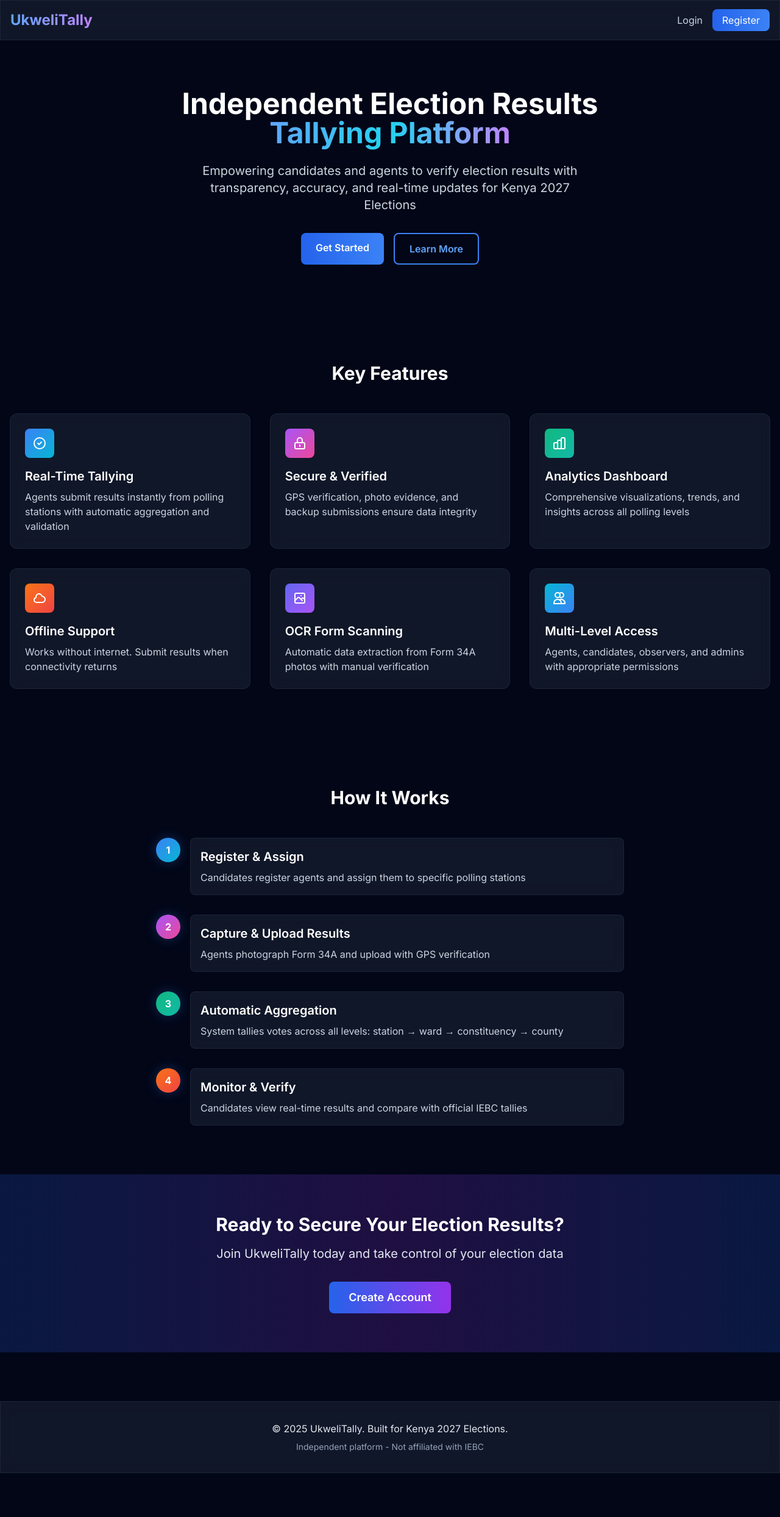
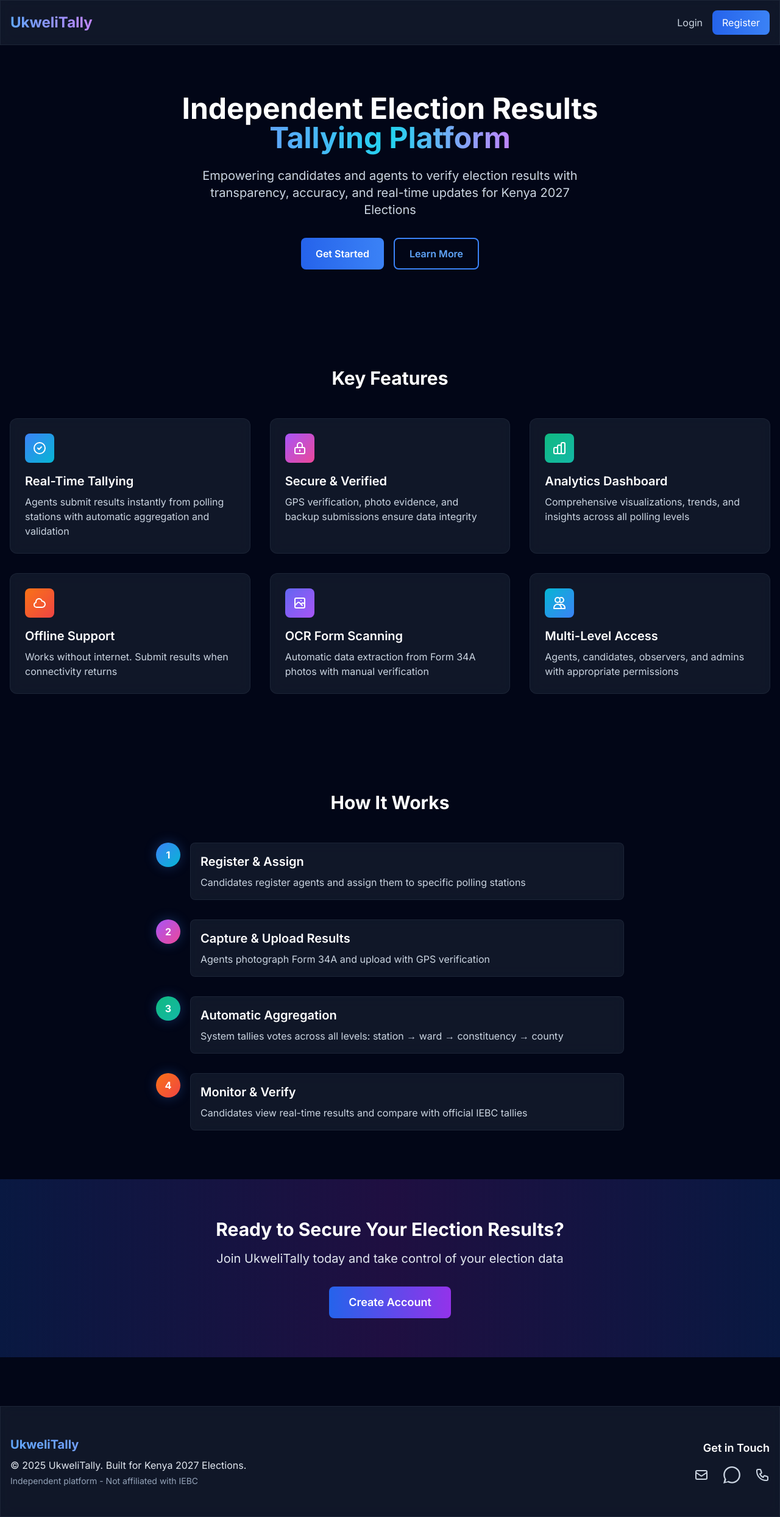
Before and after one commit to Rotich-elias/ukwelitally, a Next.js app: page / in a window 1280 px wide. Shown: the whole page at 61% size. Before the commit the page ends 2416 px from the top, so only its background shows below. Built offline with nearby package versions, Linux system fonts and the light colour scheme.

Commit message:
gemini footer and contacts update

```diff
--- a/src/app/page.tsx
+++ b/src/app/page.tsx
@@ -1,22 +1,30 @@
+'use client'
+
+import { useState } from 'react'
+
 export default function Home() {
+  const [isContactModalOpen, setContactModalOpen] = useState(false)
+
   return (
     <main className="min-h-screen bg-dark-950">
       {/* Header */}
       <nav className="glass-effect border-b border-dark-700/50 sticky top-0 z-50">
         <div className="container mx-auto px-4 py-4 flex justify-between items-center">
+          <a href="/" className="cursor-pointer">
             <h1 className="text-2xl font-bold bg-gradient-to-r from-blue-400 to-purple-400 bg-clip-text text-transparent">
               UkweliTally
             </h1>
+          </a>
           <div className="space-x-4">
             <a href="/login" className="text-dark-300 hover:text-blue-400 transition-colors">
               Login
             </a>
-            <a
-              href="/register"
+            <button
+              onClick={() => setContactModalOpen(true)}
               className="bg-gradient-to-r from-blue-600 to-blue-500 text-white px-4 py-2 rounded-lg hover:from-blue-500 hover:to-blue-400 transition-all hover:shadow-glow"
             >
               Register
-            </a>
+            </button>
           </div>
         </div>
       </nav>
@@ -24,7 +32,7 @@
       {/* Hero Section */}
       <section className="container mx-auto px-4 py-20 text-center relative">
         <div className="absolute inset-0 bg-gradient-to-r from-blue-500/10 via-purple-500/10 to-blue-500/10 blur-3xl -z-10"></div>
-        <h2 className="text-5xl font-bold text-white mb-6">
+        <h2 className="text-5xl font-bold text-white mb-6 animate-fade-in-down">
           Independent Election Results
           <br />
           <span className="bg-gradient-to-r from-blue-400 via-cyan-400 to-purple-400 bg-clip-text text-transparent">
@@ -35,13 +43,13 @@
           Empowering candidates and agents to verify election results with
           transparency, accuracy, and real-time updates for Kenya 2027 Elections
         </p>
-        <div className="flex gap-4 justify-center">
-          <a
-            href="/register"
+        <div className="flex gap-4 justify-center animate-fade-in-up">
+          <button
+            onClick={() => setContactModalOpen(true)}
             className="btn-primary"
           >
             Get Started
-          </a>
+          </button>
           <a
             href="#features"
             className="btn-secondary"
@@ -274,24 +282,108 @@
           <p className="text-xl mb-8 text-dark-200">
             Join UkweliTally today and take control of your election data
           </p>
-          <a
-            href="/register"
+          <button
+            onClick={() => setContactModalOpen(true)}
             className="bg-gradient-to-r from-blue-600 to-purple-600 text-white px-8 py-3 rounded-lg text-lg font-semibold hover:from-blue-500 hover:to-purple-500 inline-block transition-all hover:shadow-glow-lg"
           >
             Create Account
-          </a>
+          </button>
         </div>
       </section>
 
       {/* Footer */}
-      <footer className="glass-effect border-t border-dark-700/50 py-8 mt-20">
+      <footer className="glass-effect border-t border-dark-700/50 py-12 mt-20">
         <div className="container mx-auto px-4 text-center">
+          <div className="grid md:grid-cols-2 gap-8 items-center">
+            <div className="text-center md:text-left">
+              <h4 className="text-xl font-bold bg-gradient-to-r from-blue-400 to-purple-400 bg-clip-text text-transparent mb-2">
+                UkweliTally
+              </h4>
               <p className="text-dark-200">&copy; 2025 UkweliTally. Built for Kenya 2027 Elections.</p>
-          <p className="text-sm mt-2 text-dark-400">
+              <p className="text-sm mt-1 text-dark-400">
                 Independent platform - Not affiliated with IEBC
               </p>
             </div>
+            <div className="text-center md:text-right">
+              <h4 className="text-lg font-semibold text-white mb-4">Get in Touch</h4>
+              <div className="flex justify-center md:justify-end items-center gap-6">
+                <a href="mailto:elgeiy8@gmail.com" title="Email" className="text-dark-300 hover:text-blue-400 transition-colors">
+                  <svg className="w-6 h-6" fill="none" stroke="currentColor" viewBox="0 0 24 24"><path strokeLinecap="round" strokeLinejoin="round" strokeWidth="2" d="M3 8l7.89 5.26a2 2 0 002.22 0L21 8M5 19h14a2 2 0 002-2V7a2 2 0 00-2-2H5a2 2 0 00-2 2v10a2 2 0 002 2z"></path></svg>
+                </a>
+                <a href="https://wa.me/254721237811" target="_blank" rel="noopener noreferrer" title="WhatsApp" className="text-dark-300 hover:text-green-400 transition-colors">
+                  <svg className="w-7 h-7" fill="currentColor" viewBox="0 0 24 24"><path d="M.057 24l1.687-6.163c-1.041-1.804-1.588-3.849-1.587-5.946.003-6.556 5.338-11.891 11.893-11.891 3.181.001 6.167 1.24 8.413 3.488 2.245 2.248 3.481 5.236 3.48 8.414-.003 6.557-5.338 11.892-11.894 11.892-1.99-.001-3.951-.5-5.688-1.448l-6.305 1.654zm6.597-3.807c1.676.995 3.276 1.591 5.392 1.592 5.448 0 9.886-4.434 9.889-9.885.002-5.462-4.415-9.89-9.881-9.892-5.452 0-9.887 4.434-9.889 9.886-.001 2.267.655 4.395 1.906 6.215l-1.036 3.793 3.863-1.025z"></path></svg>
+                </a>
+                <a href="tel:+254721237811" title="Call" className="text-dark-300 hover:text-purple-400 transition-colors">
+                  <svg className="w-6 h-6" fill="none" stroke="currentColor" viewBox="0 0 24 24"><path strokeLinecap="round" strokeLinejoin="round" strokeWidth="2" d="M3 5a2 2 0 012-2h3.28a1 1 0 01.948.684l1.498 4.493a1 1 0 01-.502 1.21l-2.257 1.13a11.042 11.042 0 005.516 5.516l1.13-2.257a1 1 0 011.21-.502l4.493 1.498a1 1 0 01.684.949V19a2 2 0 01-2 2h-1C9.716 21 3 14.284 3 6V5z"></path></svg>
+                </a>
+              </div>
+            </div>
+          </div>
+        </div>
       </footer>
+
+      {/* Contact Modal */}
+      {isContactModalOpen && (
+        <div className="fixed inset-0 bg-black/60 backdrop-blur-sm flex items-center justify-center z-50 p-4 animate-fade-in">
+          <div className="glass-effect rounded-2xl p-8 max-w-md w-full relative border border-dark-700 shadow-2xl shadow-blue-500/10 animate-slide-in-up">
+            <button
+              onClick={() => setContactModalOpen(false)}
+              className="absolute top-4 right-4 text-dark-400 hover:text-white transition-colors"
+            >
+              <svg className="w-6 h-6" fill="none" stroke="currentColor" viewBox="0 0 24 24">
+                <path strokeLinecap="round" strokeLinejoin="round" strokeWidth={2} d="M6 18L18 6M6 6l12 12" />
+              </svg>
+            </button>
+
+            <div className="text-center mb-6">
+              <h3 className="text-2xl font-bold text-white">Contact Us</h3>
+              <p className="text-dark-300 mt-2">
+                To get started, please reach out via one of the methods below.
+              </p>
+            </div>
+
+            <div className="space-y-4">
+              {/* Email */}
+              <a
+                href="mailto:elgeiy8@gmail.com"
+                className="flex items-center gap-4 p-4 bg-dark-900/50 border border-dark-700 rounded-lg hover:bg-dark-800/50 hover:border-blue-500 transition-all"
+              >
+                <svg className="w-6 h-6 text-blue-400" fill="none" stroke="currentColor" viewBox="0 0 24 24"><path strokeLinecap="round" strokeLinejoin="round" strokeWidth="2" d="M3 8l7.89 5.26a2 2 0 002.22 0L21 8M5 19h14a2 2 0 002-2V7a2 2 0 00-2-2H5a2 2 0 00-2 2v10a2 2 0 002 2z"></path></svg>
+                <div>
+                  <p className="font-semibold text-white">Email</p>
+                  <p className="text-dark-300">elgeiy8@gmail.com</p>
+                </div>
+              </a>
+
+              {/* WhatsApp */}
+              <a
+                href="https://wa.me/254721237811"
+                target="_blank"
+                rel="noopener noreferrer"
+                className="flex items-center gap-4 p-4 bg-dark-900/50 border border-dark-700 rounded-lg hover:bg-dark-800/50 hover:border-green-500 transition-all"
+              >
+                <svg className="w-6 h-6 text-green-400" fill="currentColor" viewBox="0 0 24 24"><path d="M.057 24l1.687-6.163c-1.041-1.804-1.588-3.849-1.587-5.946.003-6.556 5.338-11.891 11.893-11.891 3.181.001 6.167 1.24 8.413 3.488 2.245 2.248 3.481 5.236 3.48 8.414-.003 6.557-5.338 11.892-11.894 11.892-1.99-.001-3.951-.5-5.688-1.448l-6.305 1.654zm6.597-3.807c1.676.995 3.276 1.591 5.392 1.592 5.448 0 9.886-4.434 9.889-9.885.002-5.462-4.415-9.89-9.881-9.892-5.452 0-9.887 4.434-9.889 9.886-.001 2.267.655 4.395 1.906 6.215l-1.036 3.793 3.863-1.025z"></path></svg>
+                <div>
+                  <p className="font-semibold text-white">WhatsApp</p>
+                  <p className="text-dark-300">0721 237811</p>
+                </div>
+              </a>
+
+              {/* Call */}
+              <a
+                href="tel:+254721237811"
+                className="flex items-center gap-4 p-4 bg-dark-900/50 border border-dark-700 rounded-lg hover:bg-dark-800/50 hover:border-purple-500 transition-all"
+              >
+                <svg className="w-6 h-6 text-purple-400" fill="none" stroke="currentColor" viewBox="0 0 24 24"><path strokeLinecap="round" strokeLinejoin="round" strokeWidth="2" d="M3 5a2 2 0 012-2h3.28a1 1 0 01.948.684l1.498 4.493a1 1 0 01-.502 1.21l-2.257 1.13a11.042 11.042 0 005.516 5.516l1.13-2.257a1 1 0 011.21-.502l4.493 1.498a1 1 0 01.684.949V19a2 2 0 01-2 2h-1C9.716 21 3 14.284 3 6V5z"></path></svg>
+                <div>
+                  <p className="font-semibold text-white">Call</p>
+                  <p className="text-dark-300">0721 237811</p>
+                </div>
+              </a>
+            </div>
+          </div>
+        </div>
+      )}
     </main>
   )
 }
```
Lines whose indentation alone changed are shown as unchanged.
